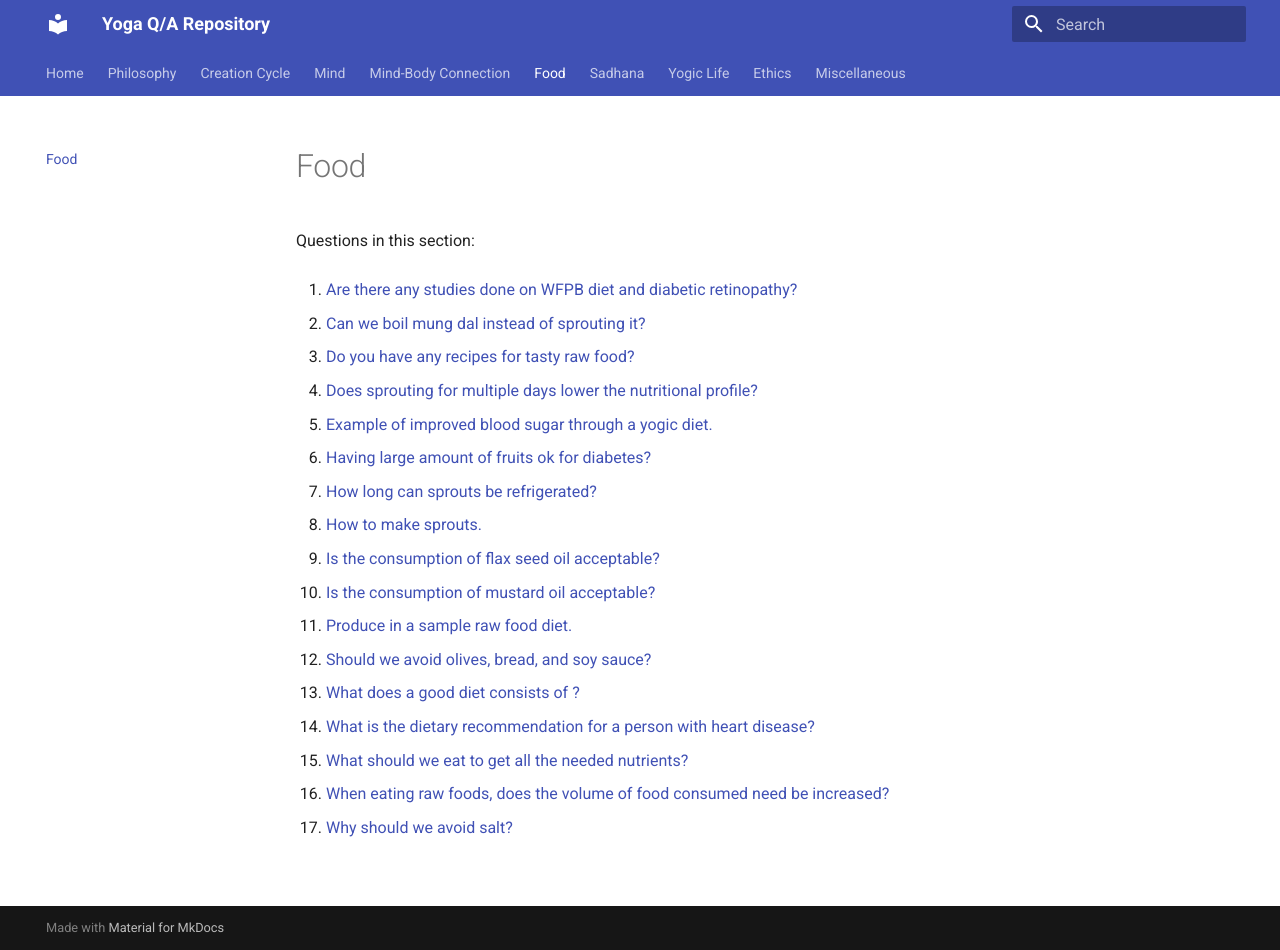
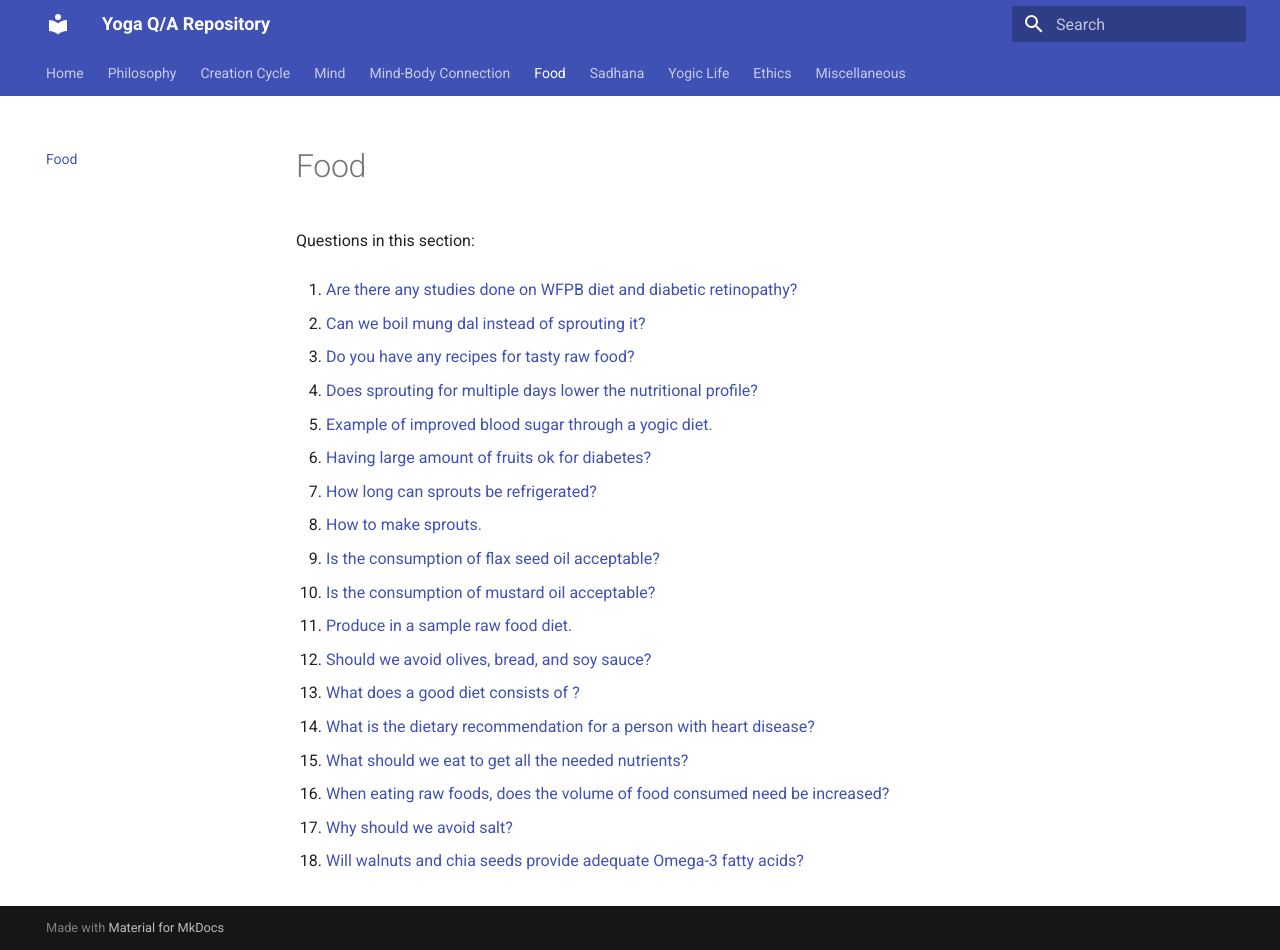
Before and after one commit to yogiclife/yoga-qa, an MkDocs documentation site: the page built from docs/food/README.md, in a window 1280 px wide and 950 px high. Built offline with MkDocs 1.6.1 and Material for MkDocs 9.7.7, drawn with Linux system fonts in a browser that asks for light colours.

Commit message:
Update topic indices [skip ci]

```diff
--- a/docs/food/README.md
+++ b/docs/food/README.md
@@ -35,3 +35,5 @@ Questions in this section:
 16. [When eating raw foods, does the volume of food consumed need be increased?](when-eating-raw-foods-does-the-volume-of-food-consumed-need-be-increased-20260628-030424.md)
 
 17. [Why should we avoid salt?](why-should-we-avoid-salt-20260628-140843.md)
+
+18. [Will walnuts and chia seeds provide adequate Omega-3 fatty acids?](will-walnuts-and-chia-seeds-provide-adequate-omega-3-fatty-acids-20260628-141918.md)
```
